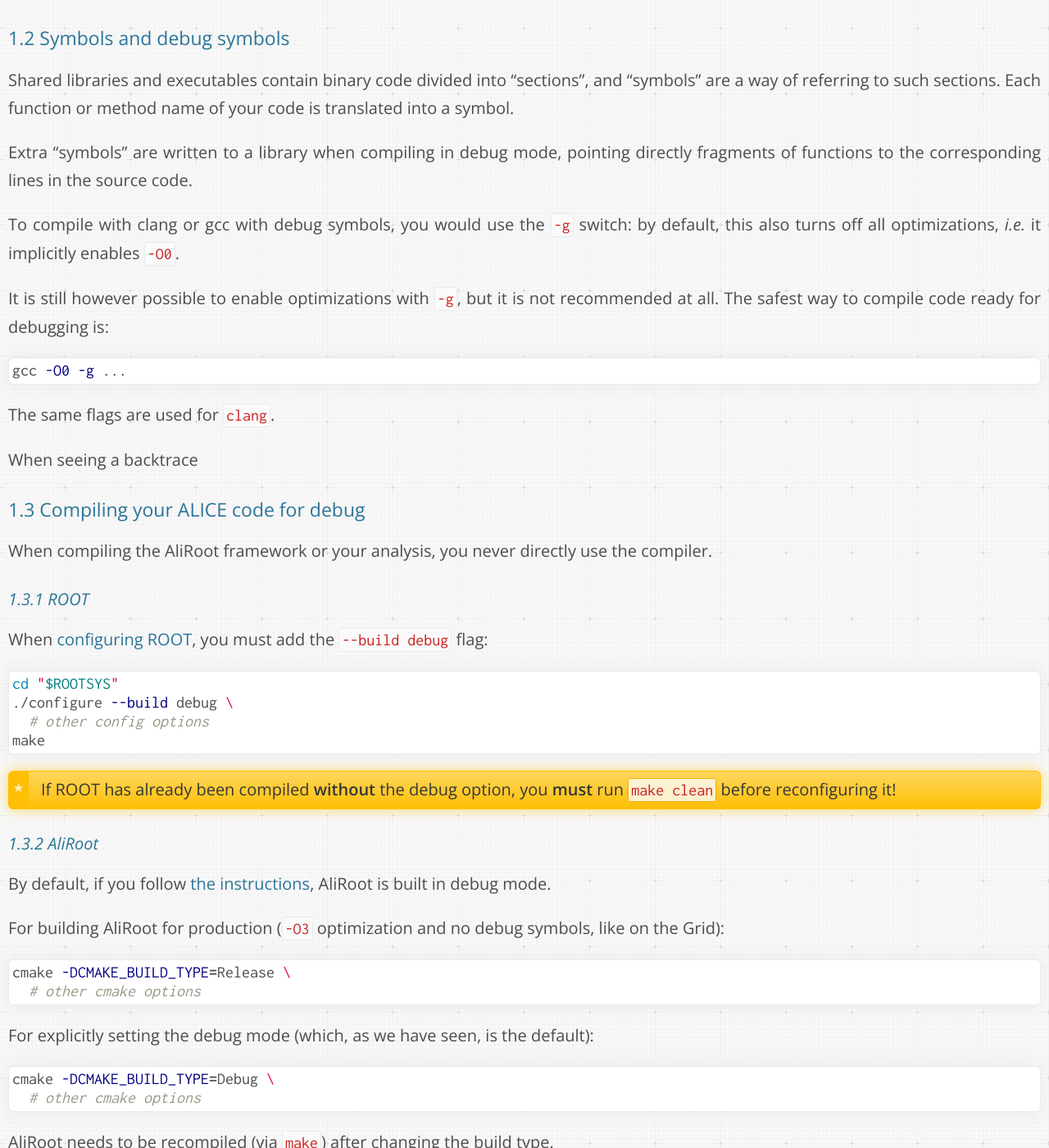
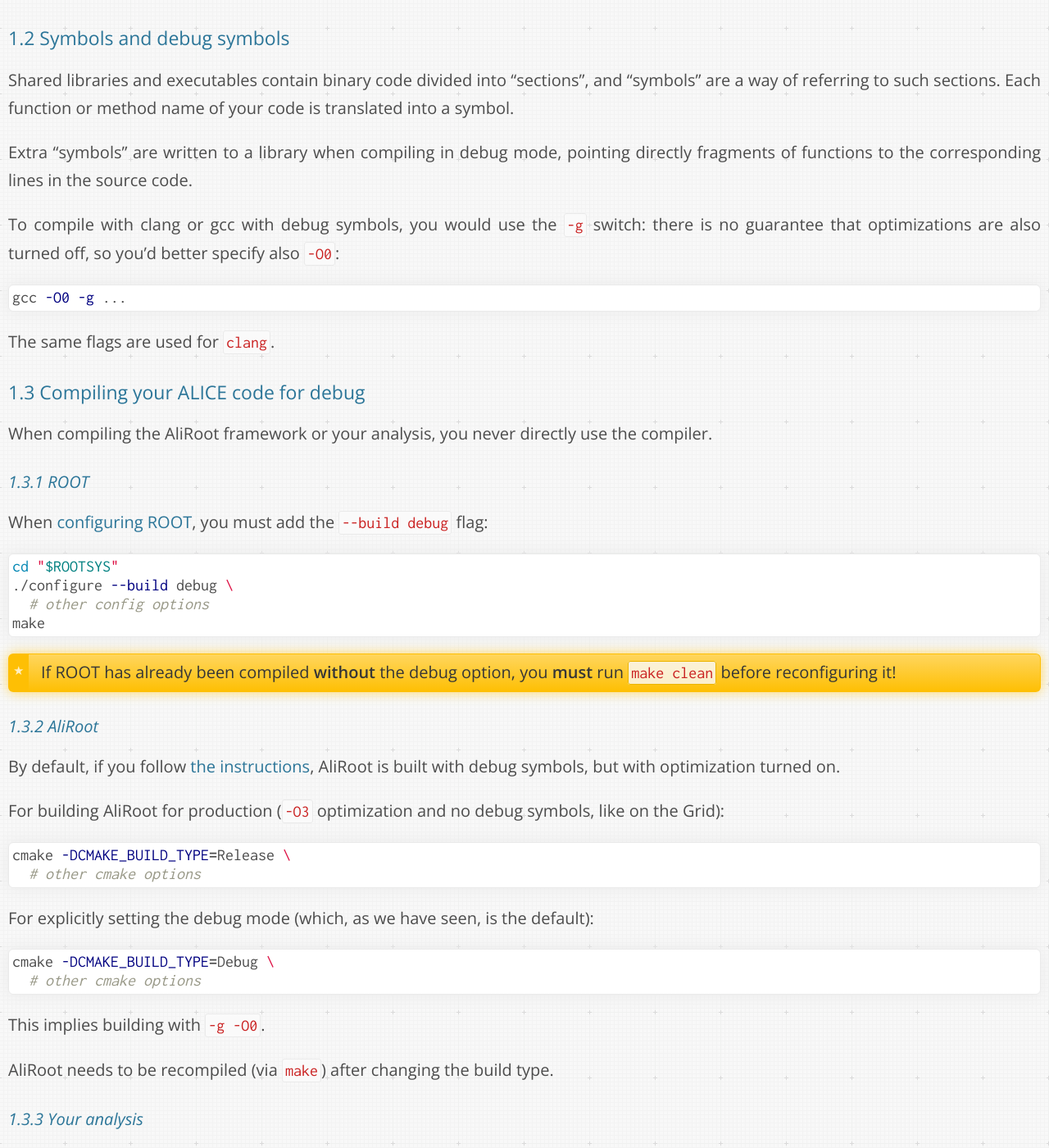
Before and after one commit to dberzano/dberzano.github.io, a Jekyll site: the page built from alice/debug/index.md, in a window 1280 px wide and 1400 px high, scrolled down 2366 px. Shown: the whole window at 82% size. Built offline with Jekyll 4.4.1, drawn with Linux system fonts in a browser that asks for light colours; Markdown is read by kramdown in place of the engine named in the settings.

Commit message:
DebugTut: fixed statement on AliRoot build

````diff
--- a/alice/debug/index.md
+++ b/alice/debug/index.md
@@ -72,20 +72,14 @@
 the source code.
 
 To compile with clang or gcc with debug symbols, you would use the
-`-g` switch: by default, this also turns off all optimizations, *i.e.*
-it implicitly enables `-O0`.
-
-It is still however possible to enable optimizations with `-g`, but it
-is not recommended at all. The safest way to compile code ready for
-debugging is:
+`-g` switch: there is no guarantee that optimizations are also turned
+off, so you'd better specify also `-O0`:
 
 ```bash
 gcc -O0 -g ...
 ```
 
 The same flags are used for `clang`.
-
-When seeing a backtrace
 
 
 ### Compiling your ALICE code for debug
@@ -114,7 +108,7 @@
 
 By default, if you follow
 [the instructions](../install-aliroot/manual/#configure_and_build_aliroot),
-AliRoot is built in debug mode.
+AliRoot is built with debug symbols, but with optimization turned on.
 
 For building AliRoot for production (`-O3` optimization and no debug
 symbols, like on the Grid):
@@ -131,6 +125,8 @@
 cmake -DCMAKE_BUILD_TYPE=Debug \
   # other cmake options
 ```
+
+This implies building with `-g -O0`.
 
 AliRoot needs to be recompiled (via `make`) after changing the build
 type.
````
